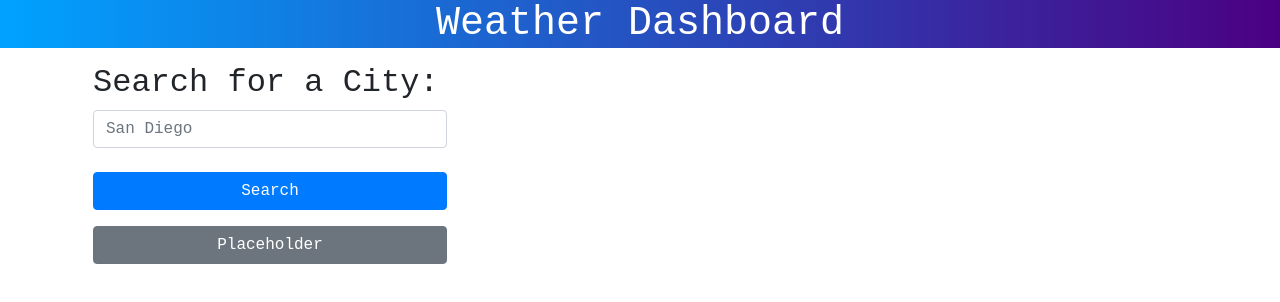
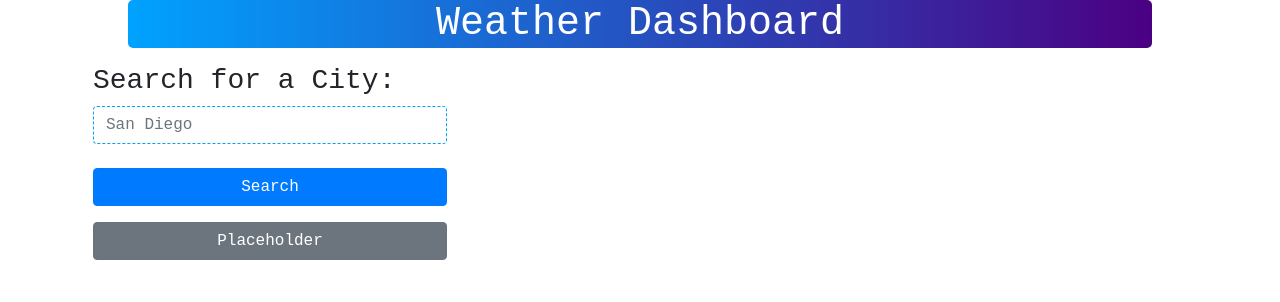
Before and after one commit to Ivo-Gatzinski/weather-dash, a plain HTML site: page index.html in a window 1280 px wide. Drawn offline with nearby package versions, Linux system fonts and the light colour scheme.

Commit message:
add styles

```diff
--- a/assets/css/style.css
+++ b/assets/css/style.css
@@ -2,4 +2,10 @@ header {
     background: linear-gradient(to right, rgb(0, 162, 255), indigo);
     color: white;
     text-align: center;
+    border-radius: 5px;
+    margin: 0 10% 0 10%;
 }
+
+.form-control {
+    border: 1px dashed rgb(0, 162, 255);
+}
--- a/index.html
+++ b/index.html
@@ -18,7 +18,7 @@
 <main class="container-sm">
     <div class="row-12">
     <section class="col-sm-4 p-2 search-form">
-        <h2>Search for a City:</h2>
+        <h3>Search for a City:</h3>
         <input class="form-control" type="text" placeholder="San Diego">
         <br>
         <button type="button" class="btn btn-primary btn-block">Search</button>
```
